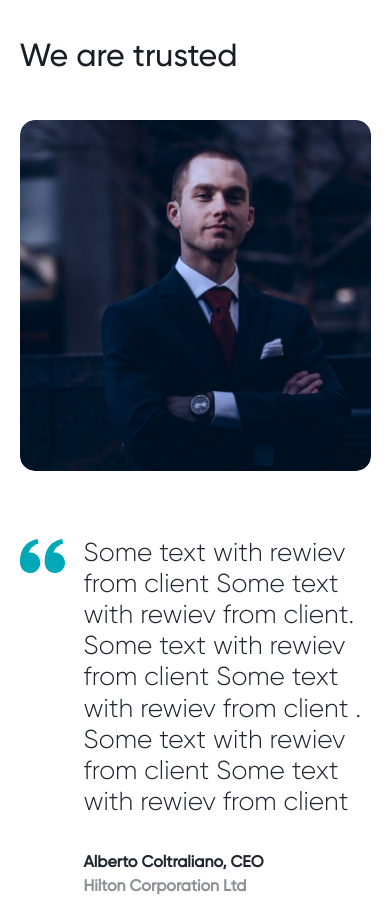
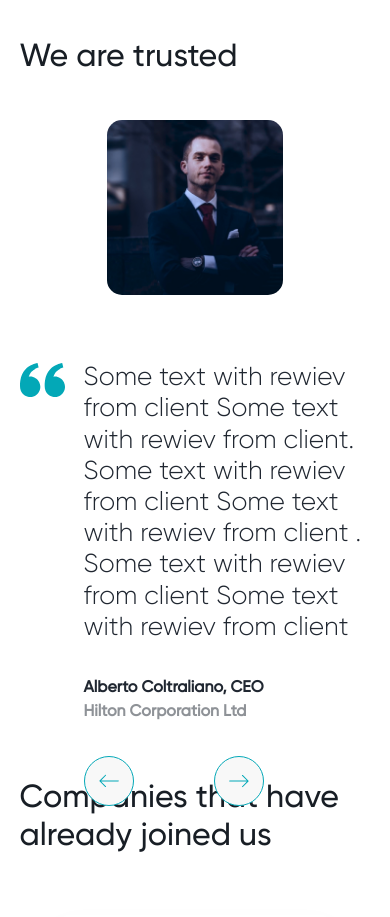
Before and after one commit to GaliaBonda/feedbackhero, a React (Create React App) app: page / in a window 390 px wide. Shown: the part 6660-7577 px from the top of the page. Built offline with nearby package versions, Linux system fonts and the light colour scheme.

Commit message:
slider fix

```diff
--- a/src/components/Testimonial/testimonial.scss
+++ b/src/components/Testimonial/testimonial.scss
@@ -35,13 +35,14 @@
         position: relative;
         flex: 0 1 48.75em;
         display: grid;
+        height: 23em;
+        grid-template-rows: auto auto 3.125em;
         padding-left: 6.19em;
         row-gap: 2em;
     }
 
     &__media {
-        flex: 0 1 auto;
-        max-width: 50%;
+        flex: 0 1 50%;
     }
 
     &__img {
@@ -94,9 +95,9 @@
             gap: 5em;
         }
 
-        &__media {
-            max-width: unset;
-        }
+        // &__media {
+        //     max-width: unset;
+        // }
 
     }
 }
```
